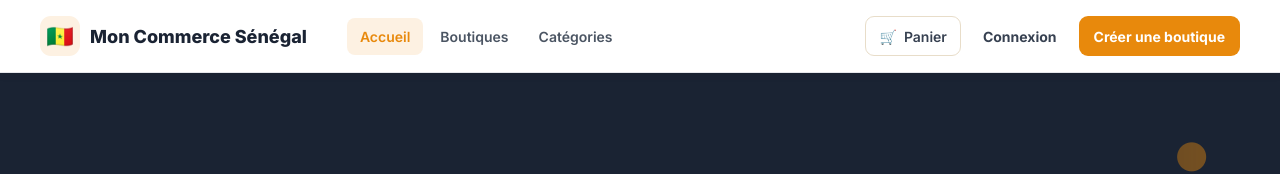
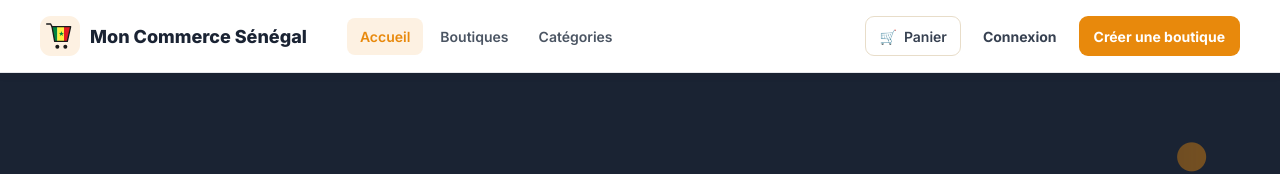
Before and after one commit to assemg100-max/mon-commerce-complet, a React (Vite) app in the folder frontend/: page / in a window 1280 px wide. Shown: the top 174 px of the page. Built offline with nearby package versions, Linux system fonts and the light colour scheme; no server answers.

Commit message:
Nouveau logo panier et drapeau

```diff
--- a/frontend/src/components/Header.jsx
+++ b/frontend/src/components/Header.jsx
@@ -114,7 +114,60 @@ function handleLogout() {
           className="header-logo"
         >
           <span className="header-logo-icon">
-            🇸🇳
+            <svg
+              width="32"
+              height="32"
+              viewBox="0 0 48 48"
+              xmlns="http://www.w3.org/2000/svg"
+              aria-hidden="true"
+            >
+              <defs>
+                <clipPath id="panierForme">
+                  <path d="M12 10 L40 10 L35 32 L16 32 Z" />
+                </clipPath>
+              </defs>
+
+              {/* Panier rempli des 3 couleurs du drapeau */}
+              <g clipPath="url(#panierForme)">
+                <rect x="10" y="8" width="10" height="26" fill="#00853F" />
+                <rect x="20" y="8" width="10" height="26" fill="#FDEF42" />
+                <rect x="30" y="8" width="10" height="26" fill="#E31B23" />
+              </g>
+
+              {/* Étoile au centre, dans la bande jaune */}
+              <text
+                x="26"
+                y="24"
+                fontSize="9"
+                textAnchor="middle"
+                fill="#00853F"
+              >
+                ★
+              </text>
+
+              {/* Contour du panier */}
+              <path
+                d="M12 10 L40 10 L35 32 L16 32 Z"
+                fill="none"
+                stroke="#1a1a1a"
+                strokeWidth="2"
+                strokeLinejoin="round"
+              />
+
+              {/* Manche */}
+              <path
+                d="M4 6 H10 L12 10"
+                fill="none"
+                stroke="#1a1a1a"
+                strokeWidth="2"
+                strokeLinecap="round"
+                strokeLinejoin="round"
+              />
+
+              {/* Roues */}
+              <circle cx="20" cy="40" r="3" fill="#1a1a1a" />
+              <circle cx="32" cy="40" r="3" fill="#1a1a1a" />
+            </svg>
           </span>
 
           <span>
```
